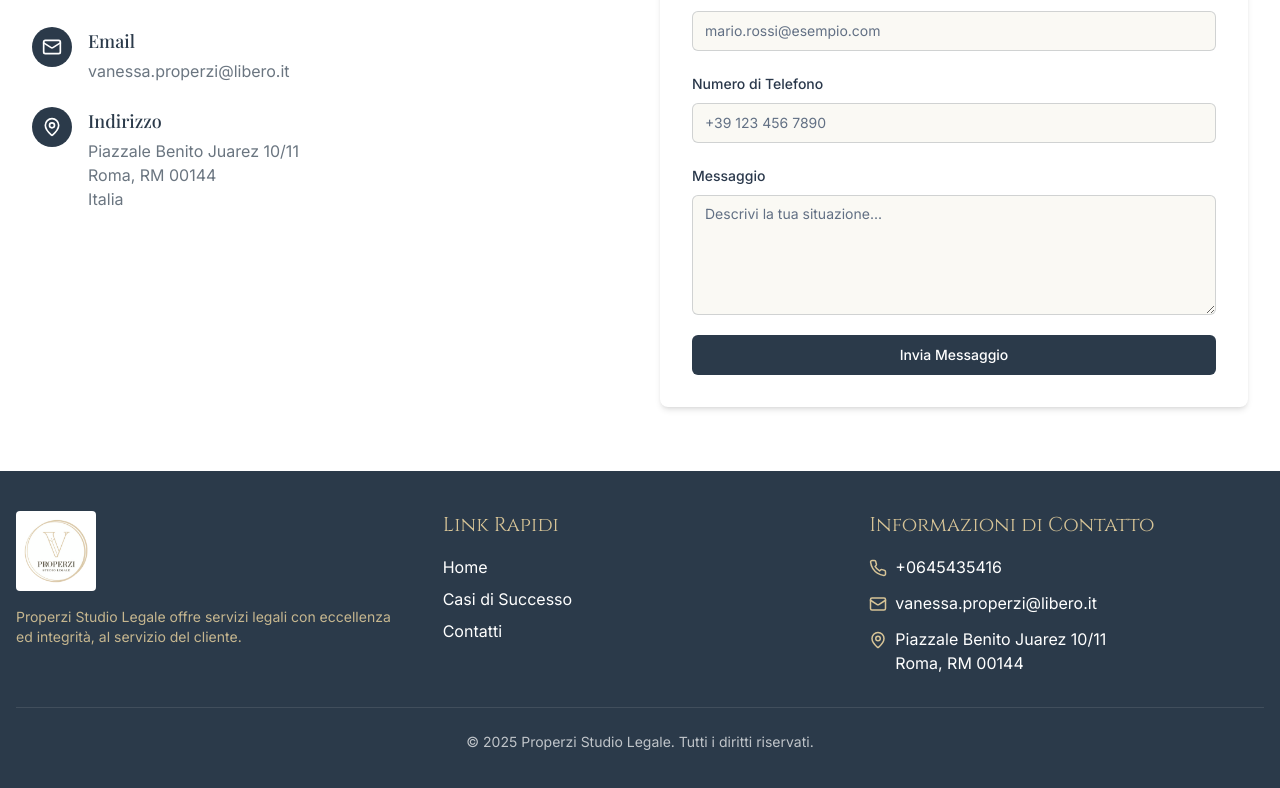
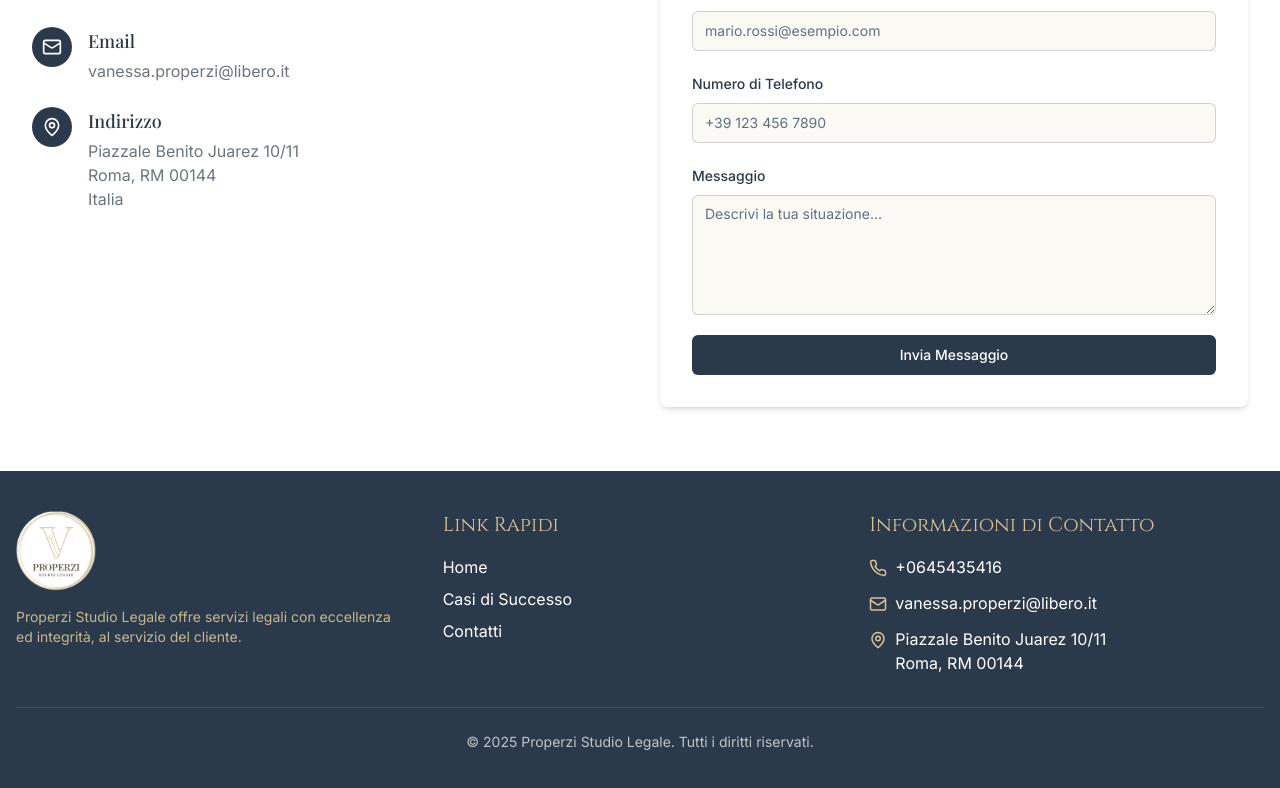
Before and after one commit to PierluigiManc01/studiolegale-properzi-website, a React (Vite) app: page / in a window 1280 px wide. Shown: the part 2301-3089 px from the top of the page. Built offline with nearby package versions, Linux system fonts and the light colour scheme.

Commit message:
isolate footer logo

```diff
--- a/src/components/Footer.tsx
+++ b/src/components/Footer.tsx
@@ -13,7 +13,7 @@ const Footer = () => {
             <img
               src="/photos/logo.png"
               alt="Properzi Studio Legale"
-              className="h-16 md:h-20 mb-4 bg-white p-2 rounded"
+              className="h-20 md:h-30"
             />
             <p className="text-sm mt-4 text-properzi-beige/90">
               Properzi Studio Legale offre servizi legali con eccellenza ed integrità, al servizio del cliente.
```
